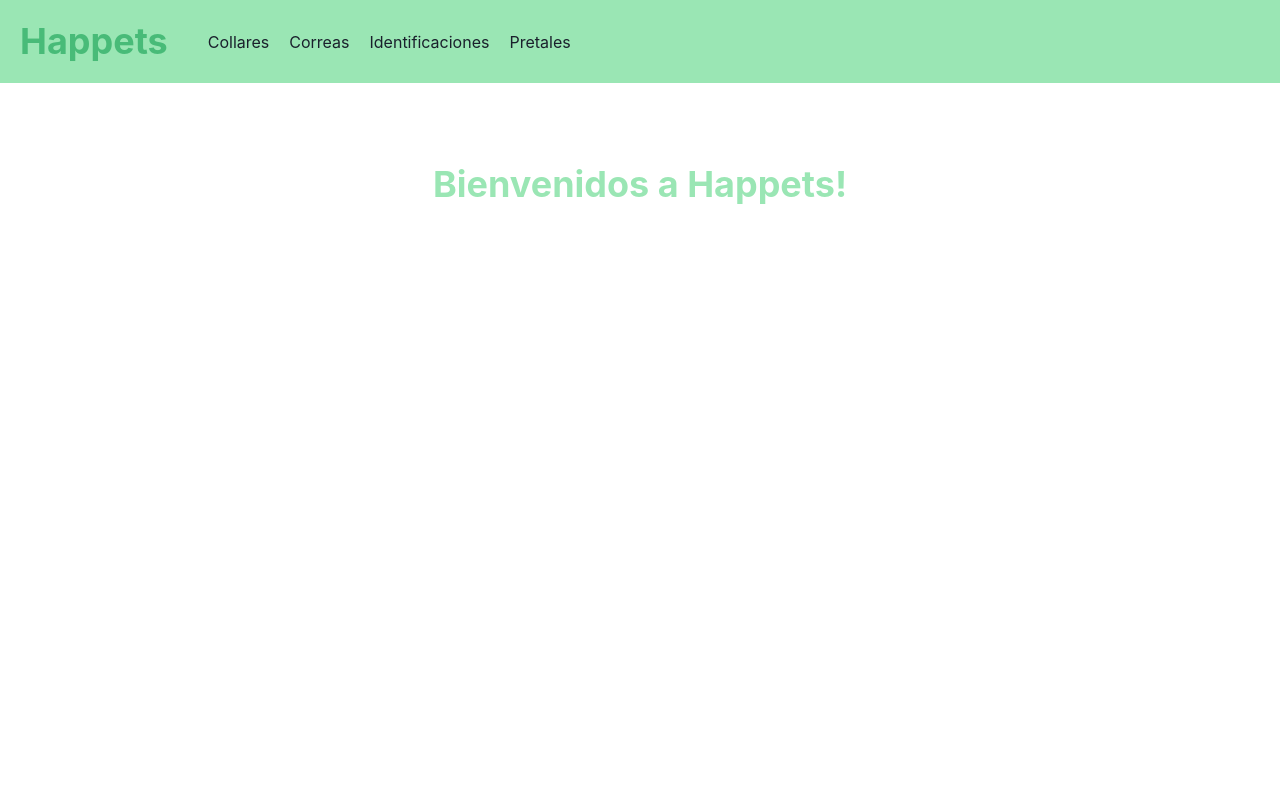
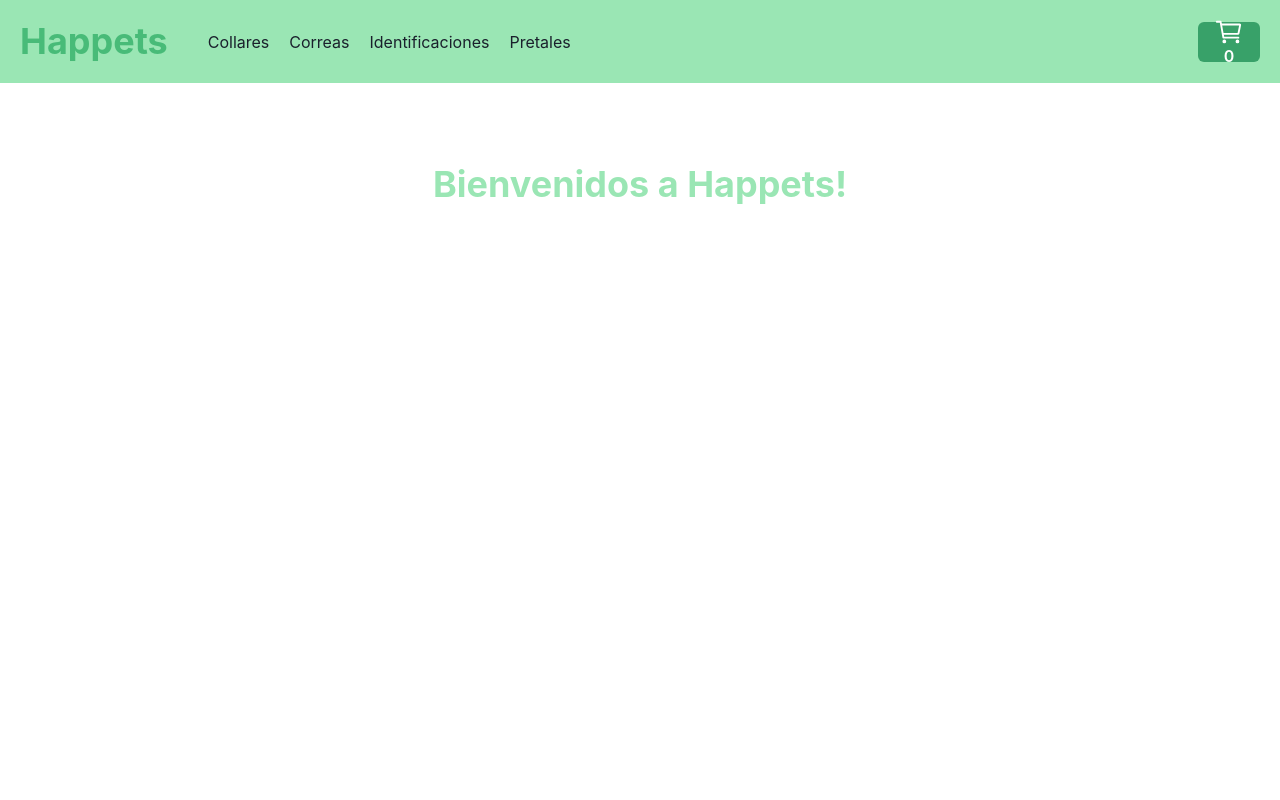
Before and after one commit to JuanGuercetti/Happets, a React (Vite) app in the folder happets/: page / in a window 1280 px wide. Shown: the top 800 px of the page. Built offline with nearby package versions, Linux system fonts and the light colour scheme.

Commit message:
Created CartWidget. Installed React icons library

```diff
--- a/happets/package.json
+++ b/happets/package.json
@@ -18,6 +18,7 @@
     "framer-motion": "^11.2.6",
     "react": "^18.2.0",
     "react-dom": "^18.2.0",
+    "react-icons": "^5.2.1",
     "react-router-dom": "^6.23.1"
   },
   "devDependencies": {
--- /dev/null
+++ b/happets/src/components/CartWidget.jsx
@@ -0,0 +1,14 @@
+import { Box, Button, Flex } from "@chakra-ui/react"
+import { IoCartOutline } from "react-icons/io5"
+// https://react-icons.github.io/react-icons/search/#q=cart
+
+export default function CartWidget() {
+    return (
+        <Button colorScheme="green">
+            <Flex direction="column" align="center">
+                <Box as={IoCartOutline} size="30px" />
+                0
+            </Flex>
+        </Button>
+    )
+}
--- a/happets/src/components/Navbar.jsx
+++ b/happets/src/components/Navbar.jsx
@@ -1,5 +1,6 @@
-import { Flex, Heading, Box, Text, Button, HStack } from "@chakra-ui/react"
+import { Button, Flex, Heading, HStack, Spacer } from "@chakra-ui/react"
 import { NavLink } from "react-router-dom"
+import CartWidget from "./CartWidget"
 
 export default function Navbar() {
     return (
@@ -12,6 +13,10 @@ export default function Navbar() {
                 <NavLink to='/ids'>Identificaciones</NavLink>
                 <NavLink to='/pretales'>Pretales</NavLink>
             </HStack>
+
+            <Spacer/>
+
+            <CartWidget/>
         </Flex>
     )
 }
```
Also changed, not shown: 1 other file (tests, documents, lock files or other folders).
